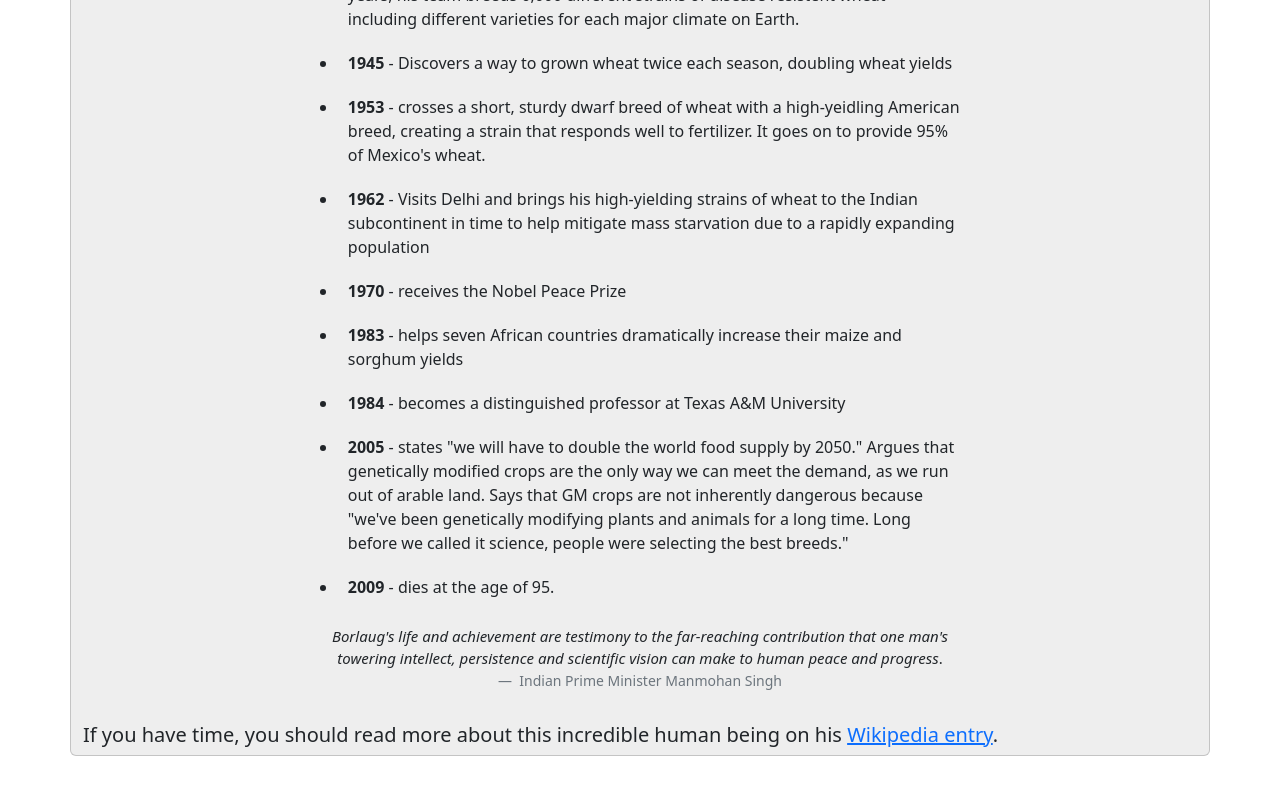
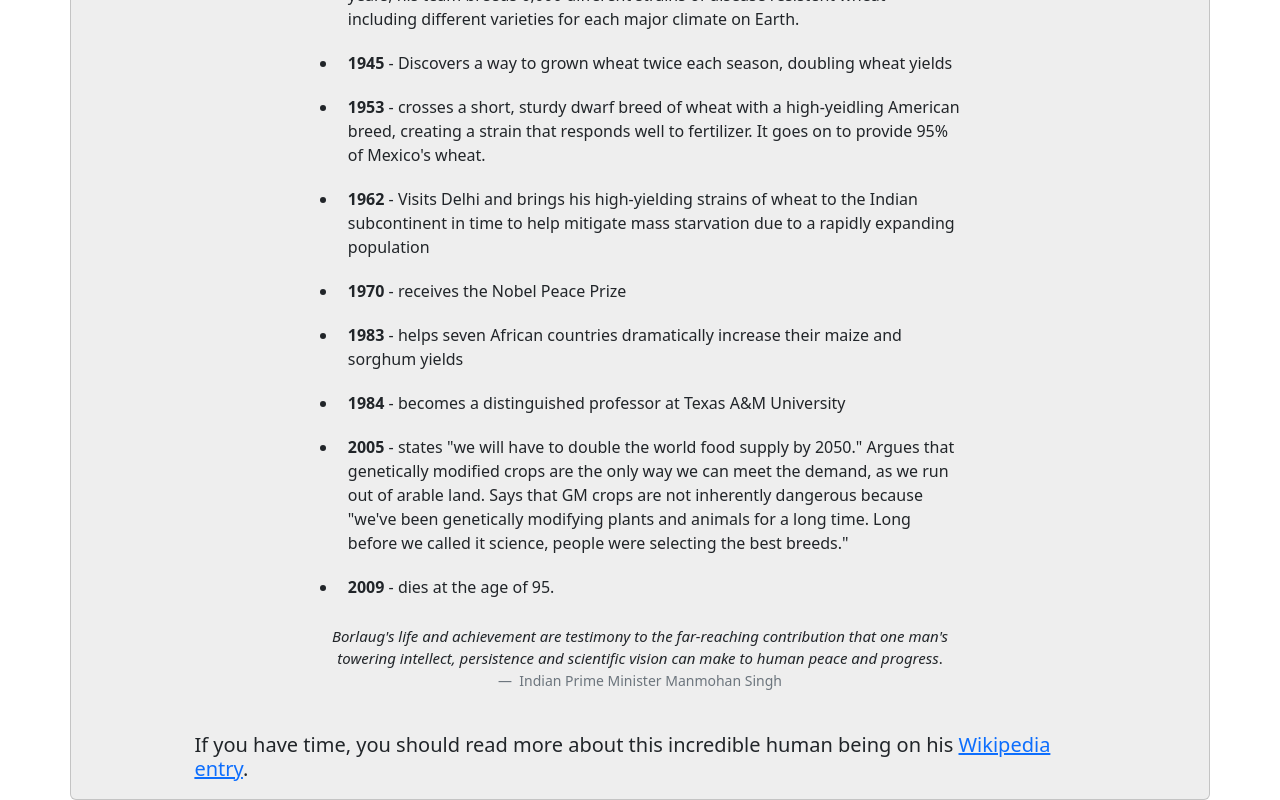
Before and after one commit to Simonluw/willy-simon, a plain HTML site: page index.html in a window 1280 px wide. Shown: the part 1465-2265 px from the top of the page. Before the commit the page ends 2221 px from the top, so only its background shows below. Drawn offline with nearby package versions, Linux system fonts and the light colour scheme.

Commit message:
edited html and css

```diff
--- a/index.html
+++ b/index.html
@@ -94,7 +94,7 @@
           Indian Prime Minister Manmohan Singh <cite title="Source Title"></cite>
         </figcaption>
       </figure>
-      <h5>If you have time, you should read more about this incredible human being on his <a href="#" target="_blank" id="tribute-link">Wikipedia entry</a>.</h5>
+      <h5 id="tribute">If you have time, you should read more about this incredible human being on his <a href="#" target="_blank" id="tribute-link">Wikipedia entry</a>.</h5>
 
     </div>
   </main>
```
